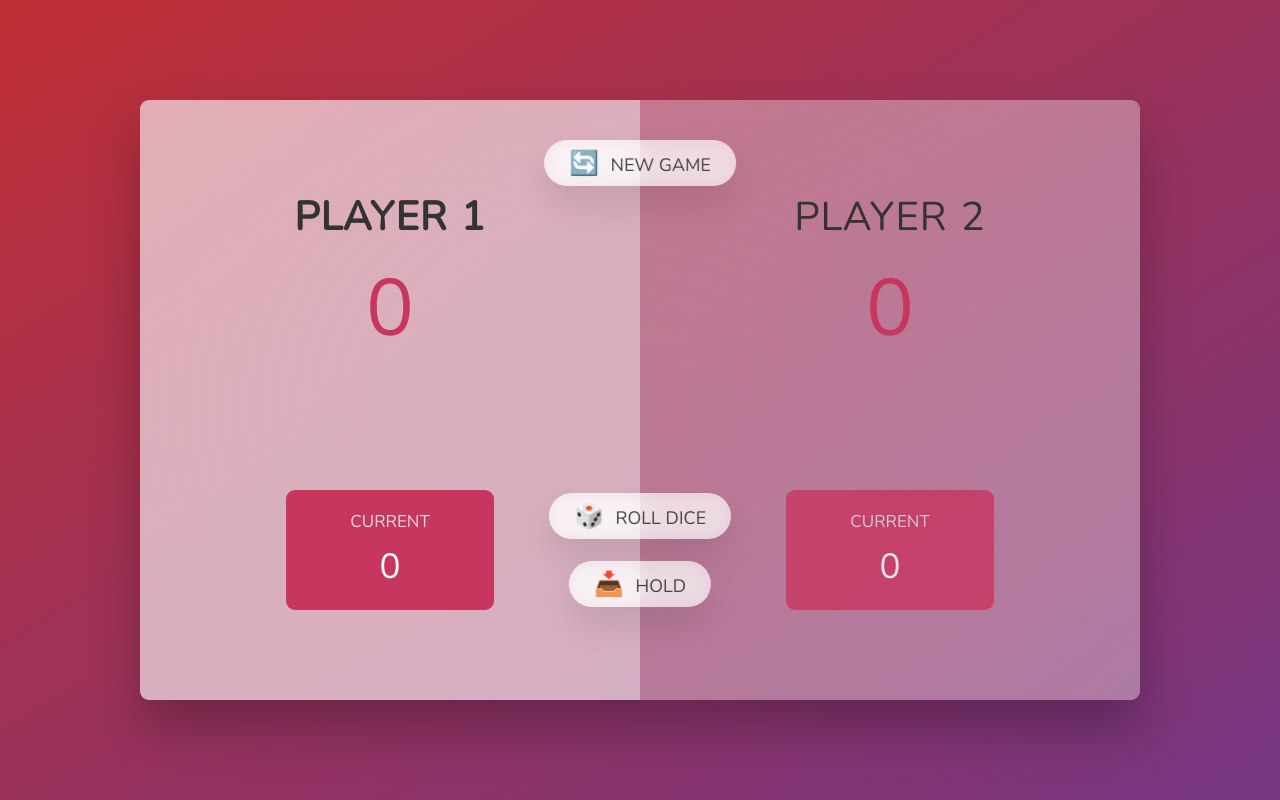
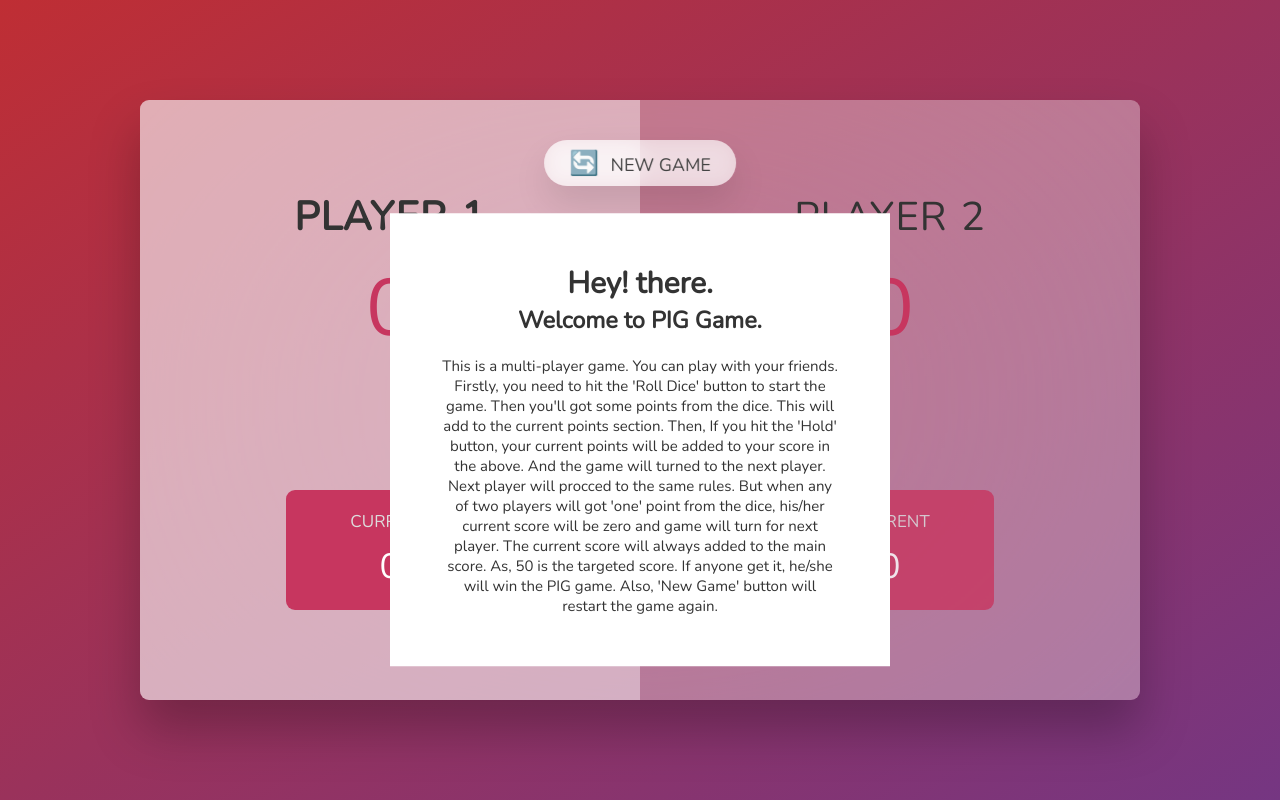
Before and after one commit to tonmoy-dev/pig-game, a plain HTML site: page index.html in a window 1280 px wide. Drawn offline with nearby package versions, Linux system fonts and the light colour scheme.

Commit message:
game info section added

```diff
--- a/index.html
+++ b/index.html
@@ -9,6 +9,25 @@
   </head>
   <body>
     <main>
+      <section class="game-info info--active">
+        <div class="info-title">
+          <h2>Hey! there.</h2>
+          <h3>Welcome to PIG Game.</h3>
+        </div>
+        <p>This is a multi-player game. You can play with your friends.</p>
+        <p>
+          Firstly, you need to hit the 'Roll Dice' button to start the game.
+          Then you'll got some points from the dice. This will add to the
+          current points section. Then, If you hit the 'Hold' button, your
+          current points will be added to your score in the above. And the game
+          will turned to the next player. Next player will procced to the same
+          rules. But when any of two players will got 'one' point from the dice,
+          his/her current score will be zero and game will turn for next player.
+          The current score will always added to the main score. As, 50 is the
+          targeted score. If anyone get it, he/she will win the PIG game. Also,
+          'New Game' button will restart the game again.
+        </p>
+      </section>
       <section class="player player--0 player--active">
         <h2 class="name" id="name--0">Player 1</h2>
         <p class="score" id="score--0">43</p>
--- a/style.css
+++ b/style.css
@@ -169,3 +169,20 @@ main {
 .hidden {
   display: none;
 }
+
+/* Game Information */
+.game-info {
+  position: absolute;
+  width: 50%;
+  transform: translate(50%, 25%);
+  font-size: 1.5rem;
+  padding: 50px;
+  background: #fff;
+  z-index: 9999;
+
+  text-align: center;
+}
+.info-title {
+  font-size: 2rem;
+  margin-bottom: 20px;
+}
```
